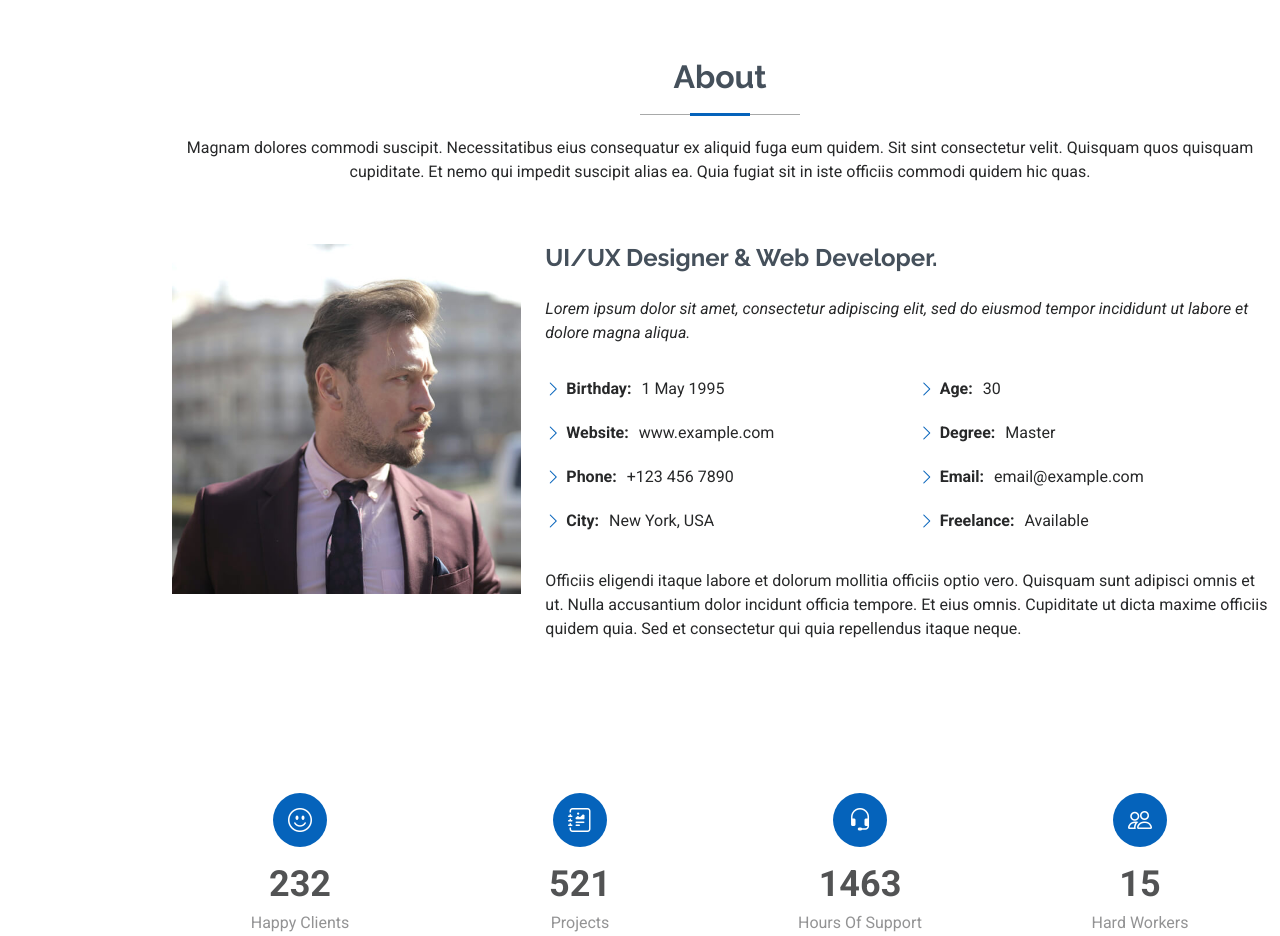
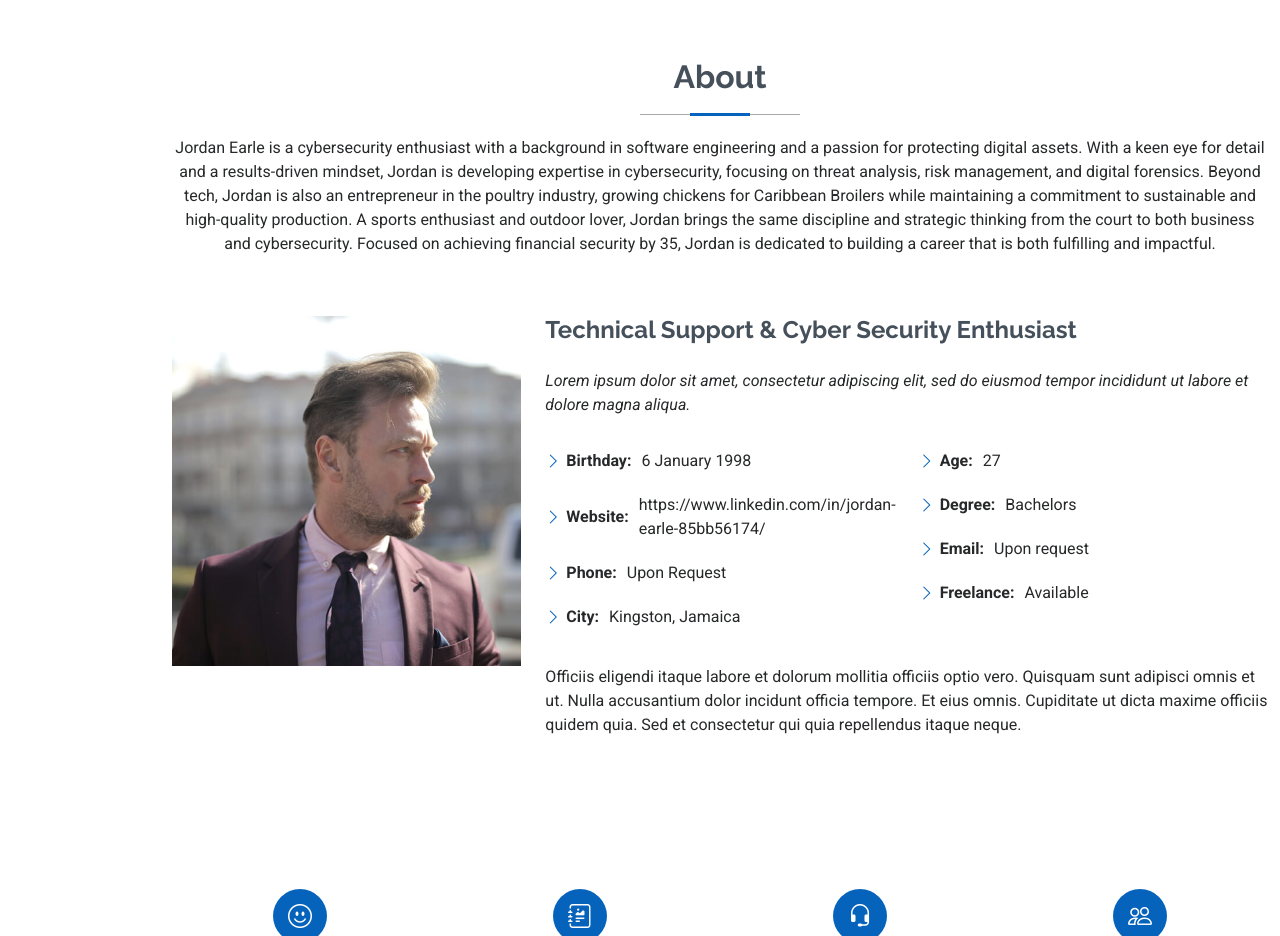
Before and after one commit to jordanE123/jordanearle.github.io, a plain HTML site: page index.html in a window 1280 px wide. Shown: the part 802-1738 px from the top of the page. Drawn offline with Linux system fonts and the light colour scheme; animation ran at ten frames a second.

Commit message:
Update index.html

```diff
--- a/index.html
+++ b/index.html
@@ -83,7 +83,7 @@
       <!-- Section Title -->
       <div class="container section-title" data-aos="fade-up">
         <h2>About</h2>
-        <p>Magnam dolores commodi suscipit. Necessitatibus eius consequatur ex aliquid fuga eum quidem. Sit sint consectetur velit. Quisquam quos quisquam cupiditate. Et nemo qui impedit suscipit alias ea. Quia fugiat sit in iste officiis commodi quidem hic quas.</p>
+        <p>Jordan Earle is a cybersecurity enthusiast with a background in software engineering and a passion for protecting digital assets. With a keen eye for detail and a results-driven mindset, Jordan is developing expertise in cybersecurity, focusing on threat analysis, risk management, and digital forensics. Beyond tech, Jordan is also an entrepreneur in the poultry industry, growing chickens for Caribbean Broilers while maintaining a commitment to sustainable and high-quality production. A sports enthusiast and outdoor lover, Jordan brings the same discipline and strategic thinking from the court to both business and cybersecurity. Focused on achieving financial security by 35, Jordan is dedicated to building a career that is both fulfilling and impactful.</p>
       </div><!-- End Section Title -->
 
       <div class="container" data-aos="fade-up" data-aos-delay="100">
@@ -93,7 +93,7 @@
             <img src="assets/img/profile-img.jpg" class="img-fluid" alt="">
           </div>
           <div class="col-lg-8 content">
-            <h2>UI/UX Designer &amp; Web Developer.</h2>
+            <h2>Technical Support &amp; Cyber Security Enthusiast</h2>
             <p class="fst-italic py-3">
               Lorem ipsum dolor sit amet, consectetur adipiscing elit, sed do eiusmod tempor incididunt ut labore et dolore
               magna aliqua.
@@ -101,17 +101,17 @@
             <div class="row">
               <div class="col-lg-6">
                 <ul>
-                  <li><i class="bi bi-chevron-right"></i> <strong>Birthday:</strong> <span>1 May 1995</span></li>
-                  <li><i class="bi bi-chevron-right"></i> <strong>Website:</strong> <span>www.example.com</span></li>
-                  <li><i class="bi bi-chevron-right"></i> <strong>Phone:</strong> <span>+123 456 7890</span></li>
-                  <li><i class="bi bi-chevron-right"></i> <strong>City:</strong> <span>New York, USA</span></li>
+                  <li><i class="bi bi-chevron-right"></i> <strong>Birthday:</strong> <span>6 January 1998</span></li>
+                  <li><i class="bi bi-chevron-right"></i> <strong>Website:</strong> <span>https://www.linkedin.com/in/jordan-earle-85bb56174/</span></li>
+                  <li><i class="bi bi-chevron-right"></i> <strong>Phone:</strong> <span>Upon Request</span></li>
+                  <li><i class="bi bi-chevron-right"></i> <strong>City:</strong> <span>Kingston, Jamaica</span></li>
                 </ul>
               </div>
               <div class="col-lg-6">
                 <ul>
-                  <li><i class="bi bi-chevron-right"></i> <strong>Age:</strong> <span>30</span></li>
-                  <li><i class="bi bi-chevron-right"></i> <strong>Degree:</strong> <span>Master</span></li>
-                  <li><i class="bi bi-chevron-right"></i> <strong>Email:</strong> <span>email@example.com</span></li>
+                  <li><i class="bi bi-chevron-right"></i> <strong>Age:</strong> <span>27</span></li>
+                  <li><i class="bi bi-chevron-right"></i> <strong>Degree:</strong> <span>Bachelors</span></li>
+                  <li><i class="bi bi-chevron-right"></i> <strong>Email:</strong> <span>Upon request</span></li>
                   <li><i class="bi bi-chevron-right"></i> <strong>Freelance:</strong> <span>Available</span></li>
                 </ul>
               </div>
```
